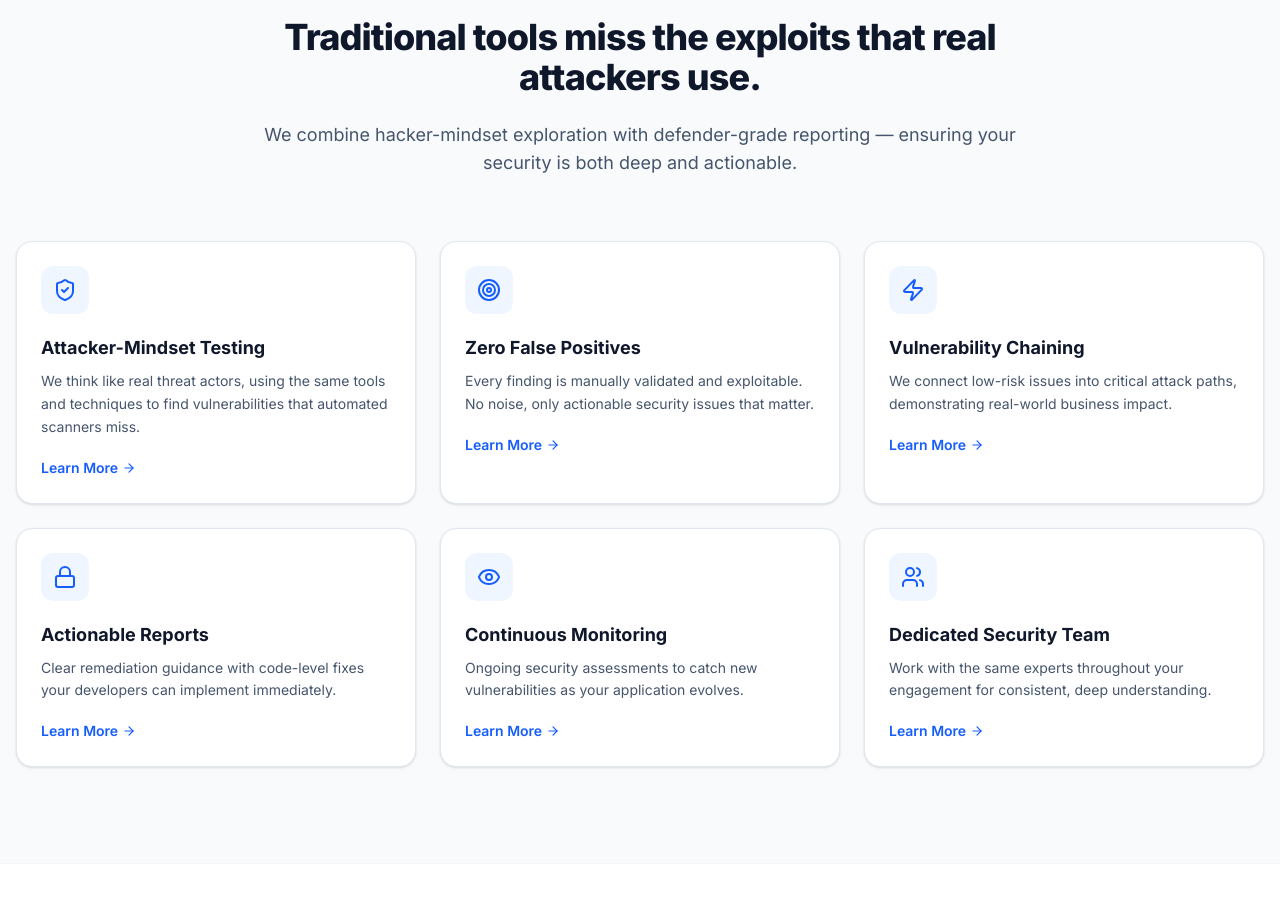
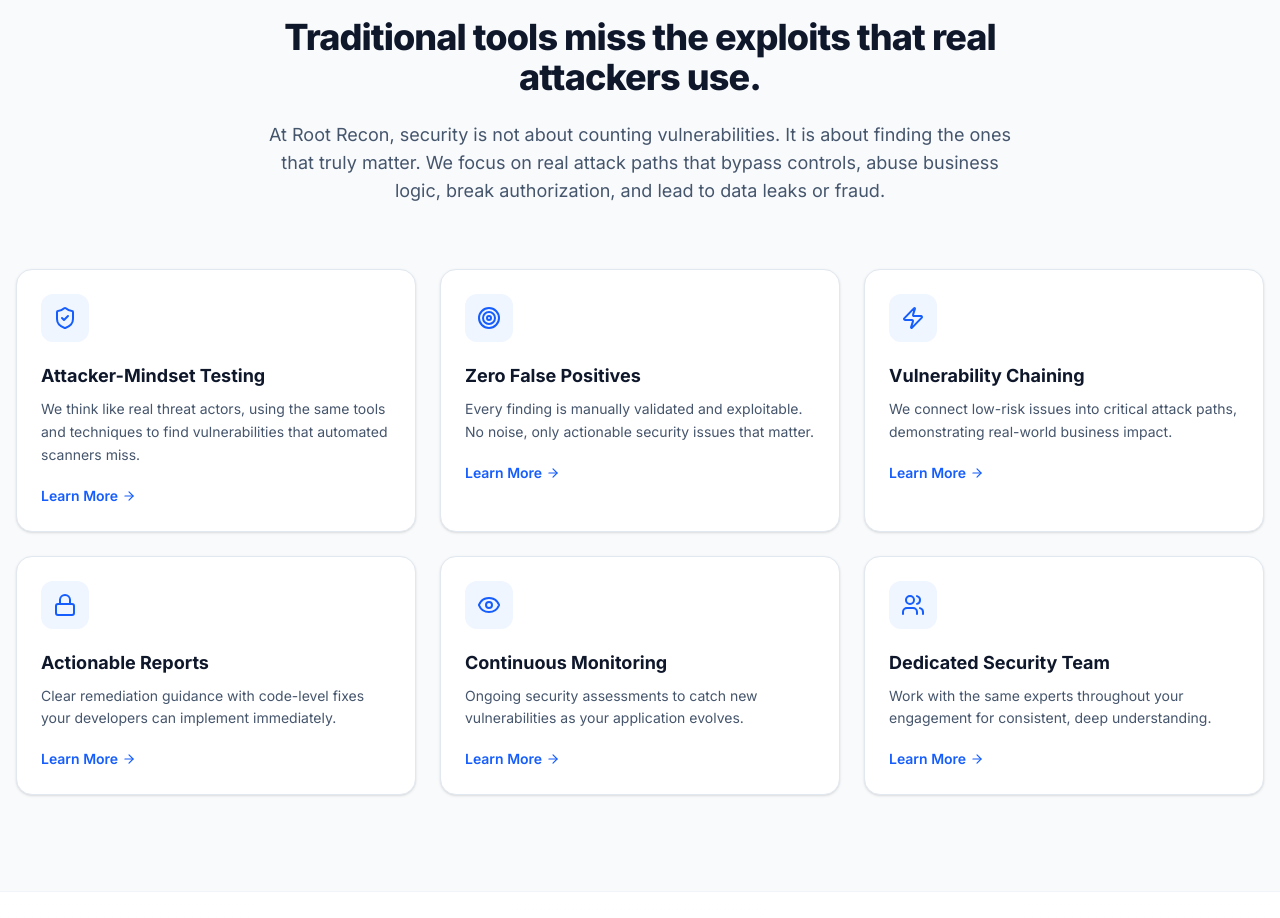
Before and after one commit to Siraj617/roor_recon, a Next.js app: page / in a window 1280 px wide. Shown: the part 1180-2098 px from the top of the page. Built offline with nearby package versions, Linux system fonts and the light colour scheme.

Commit message:
Update Features.tsx

```diff
--- a/components/sections/Features.tsx
+++ b/components/sections/Features.tsx
@@ -48,7 +48,8 @@
                         Traditional tools miss the exploits that real attackers use.
                     </h2>
                     <p className="text-lg text-slate-600">
-                        We combine hacker-mindset exploration with defender-grade reporting — ensuring your security is both deep and actionable.
+                        At Root Recon, security is not about counting vulnerabilities. It is about finding the ones that truly matter. We focus on real attack paths that bypass controls, abuse business logic, break authorization, and lead to data leaks or fraud.
+
                     </p>
                 </div>
 
```
